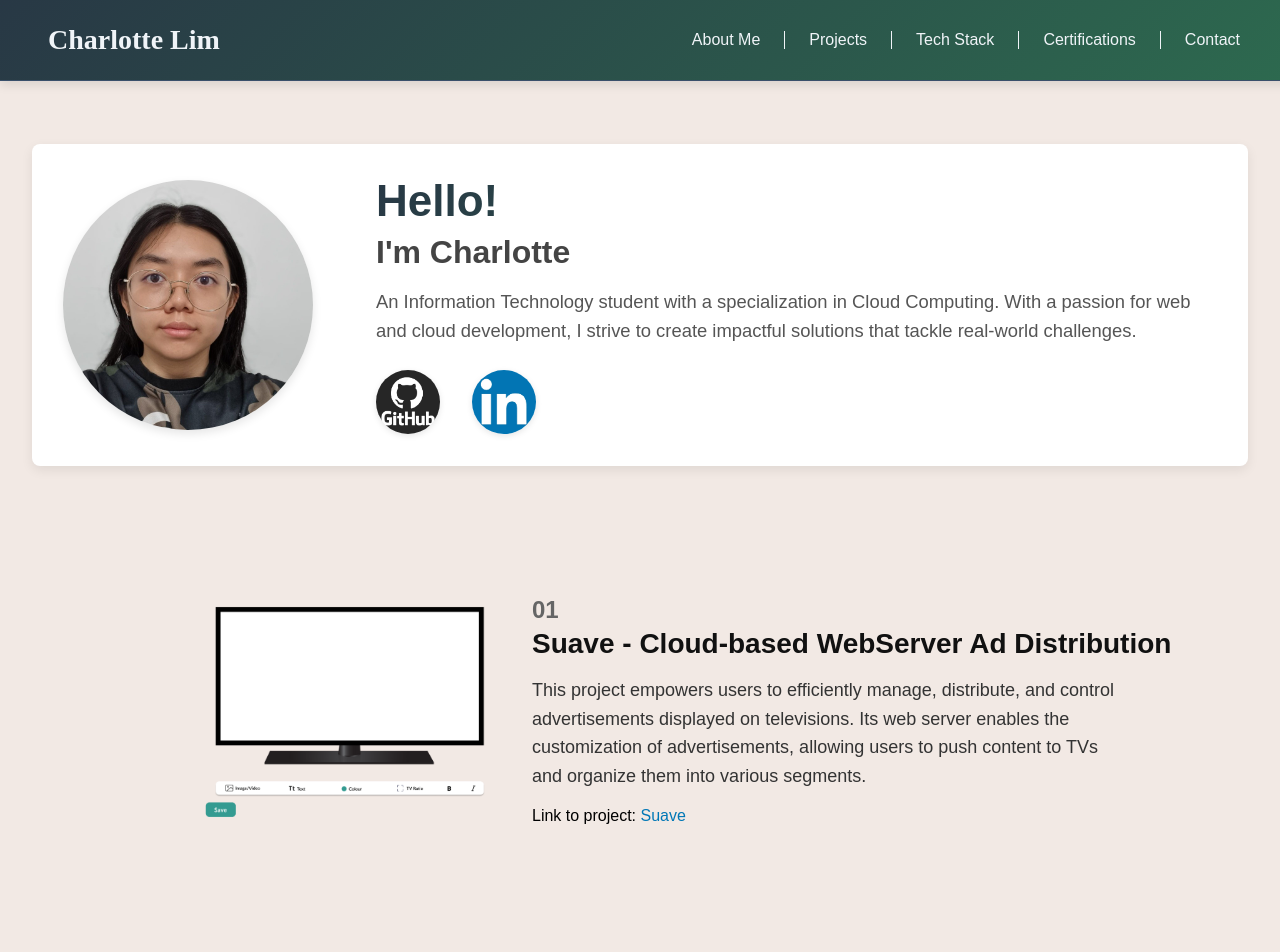
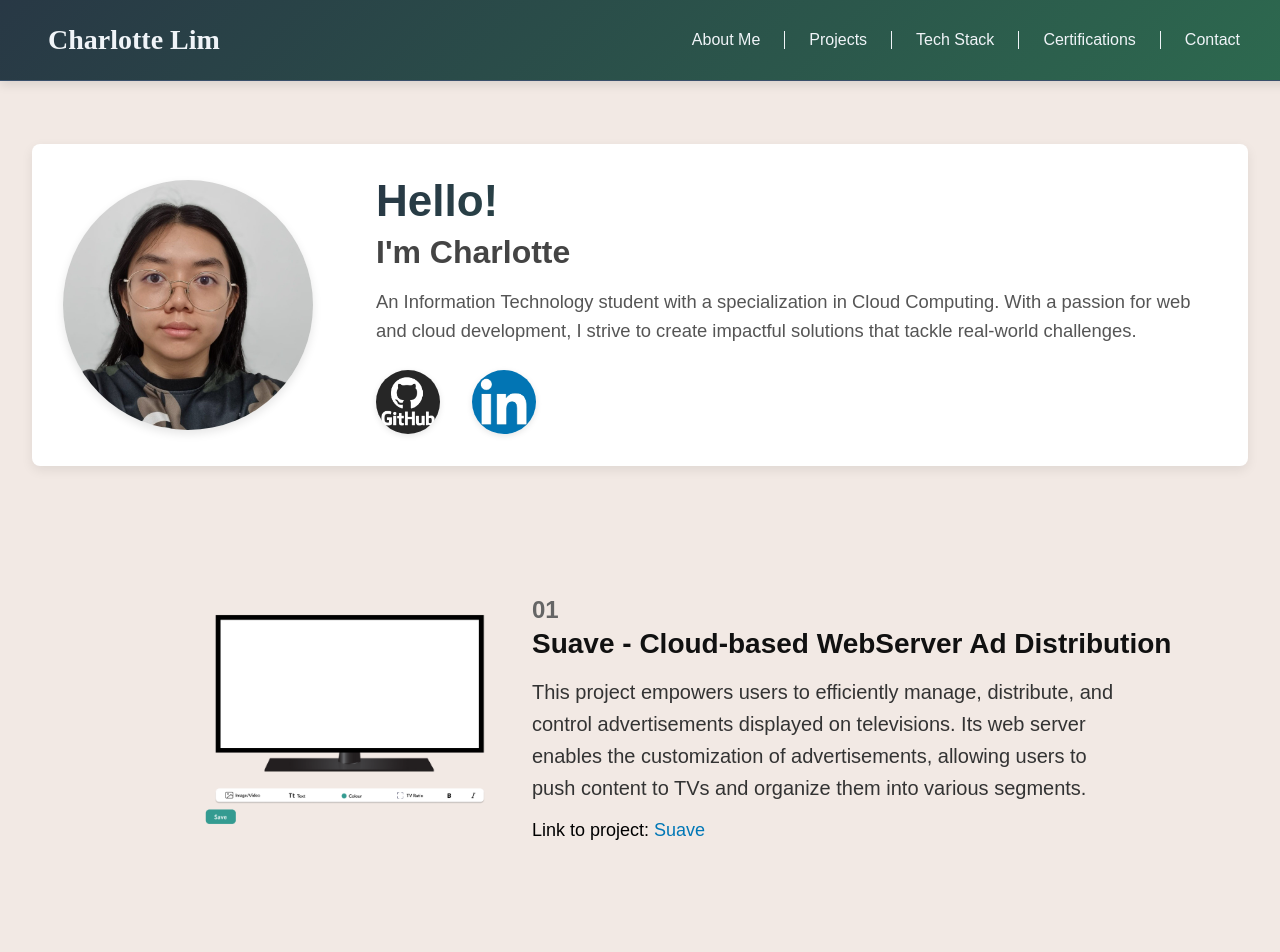
Before and after one commit to RotiCharoti/CharlottePortfolio, a React (Vite) app in the folder my-portfolio/: page / in a window 1280 px wide. Shown: the top 952 px of the page. Built offline with nearby package versions, Linux system fonts and the light colour scheme.

Commit message:
edit project description font size

```diff
--- a/my-portfolio/src/styles/ProjectItem.css
+++ b/my-portfolio/src/styles/ProjectItem.css
@@ -46,7 +46,7 @@
 
 /* Project description */
 .project-description {
-  font-size: 18px;
+  font-size: 20px;
   line-height: 1.6;
   margin: 0 0 1rem;
   color: #333;
@@ -55,7 +55,7 @@
 
 /* Repository link paragraph */
 .project-repo {
-  font-size: 1rem;
+  font-size: 18px;
   margin: 0;
 }
 
```
